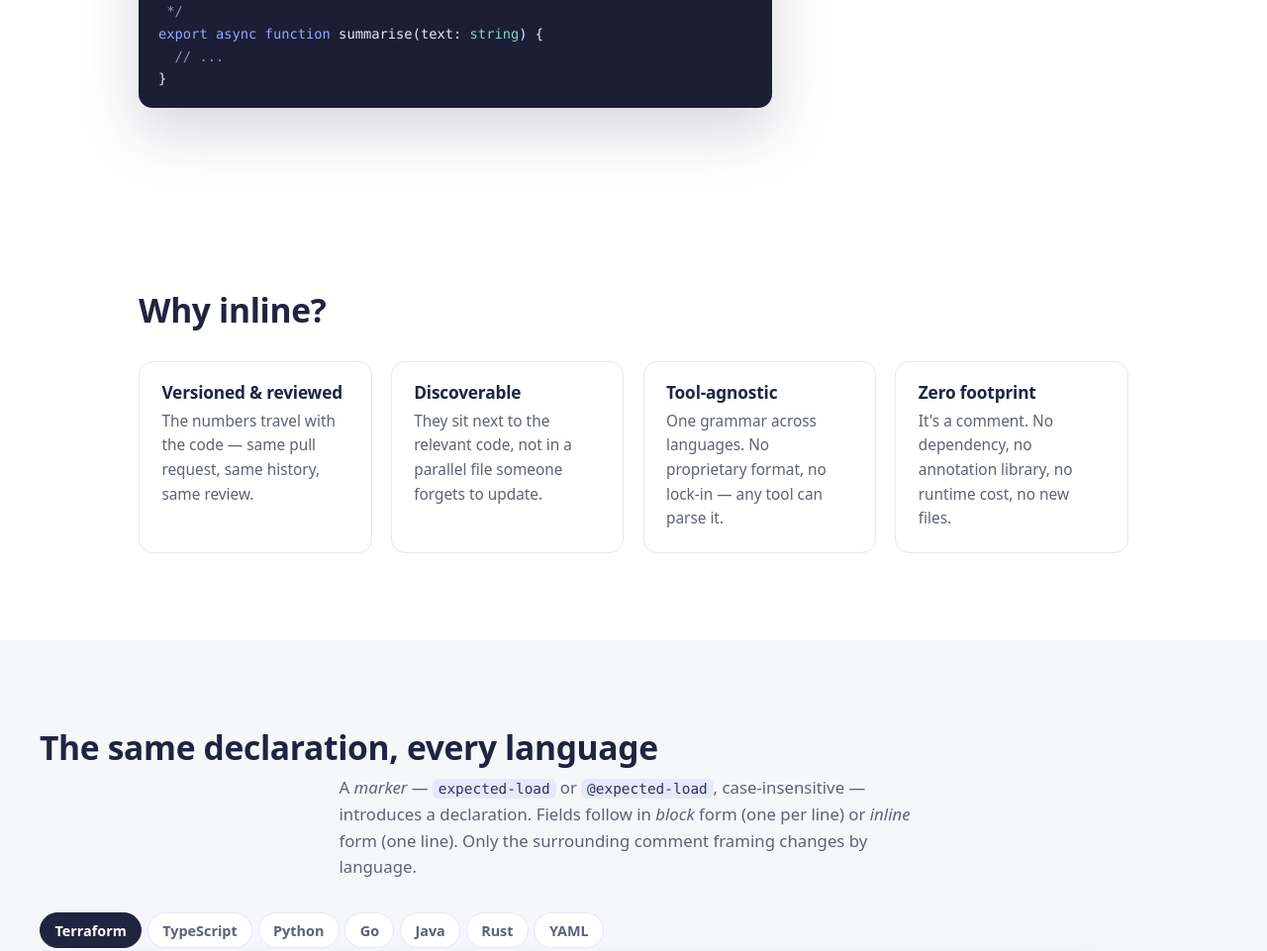
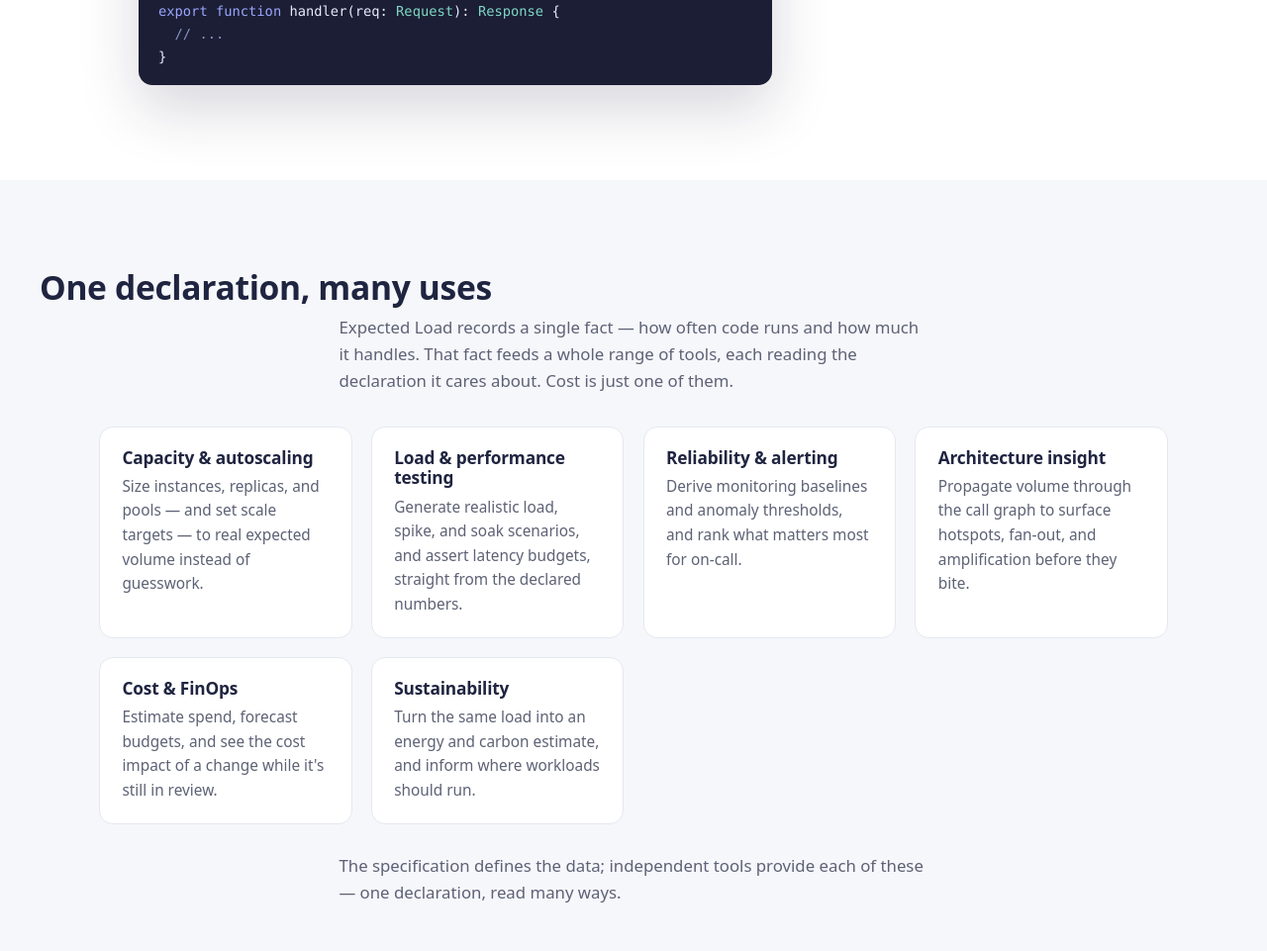
Before and after one commit to glenngillen/expected-load-spec, a plain HTML site: page site/index.html in a window 1280 px wide. Shown: the part 803-1764 px from the top of the page at 99% size. Drawn offline with Linux system fonts and the light colour scheme.

Commit message:
Reframe copy around the full range of uses, not just cost
Lead with "expected load" as one fact consumed by many tools. Add a
"many uses" section (capacity, load testing, reliability, architecture,
cost, sustainability) with cost as one of several, switch the hero example
to a generic service handler, and broaden the hero, meta, and README copy.

```diff
--- a/site/index.html
+++ b/site/index.html
@@ -4,9 +4,9 @@
   <meta charset="utf-8" />
   <meta name="viewport" content="width=device-width, initial-scale=1" />
   <title>Expected Load — an open convention for declaring runtime load in source</title>
-  <meta name="description" content="Expected Load is an open, vendor-neutral convention for declaring the expected runtime load — request volume, traffic, token usage — of code and infrastructure directly in source, as a structured comment." />
+  <meta name="description" content="Expected Load is an open, vendor-neutral convention for declaring how often code runs and how much it handles — directly in source, as a structured comment — so tools can plan capacity, generate load tests, estimate cost, and more." />
   <meta property="og:title" content="Expected Load Specification" />
-  <meta property="og:description" content="Declare expected runtime load in source. One uniform grammar across every language. Open and vendor-neutral." />
+  <meta property="og:description" content="Declare expected runtime load in source — one grammar across every language. Plan capacity, test realistically, estimate cost, and more. Open and vendor-neutral." />
   <meta property="og:type" content="website" />
   <link rel="stylesheet" href="styles.css" />
 </head>
@@ -16,6 +16,7 @@
       <span class="brand-name">Expected&nbsp;Load</span>
     </a>
     <nav class="site-nav">
+      <a href="#uses">Uses</a>
       <a href="#why">Why</a>
       <a href="#syntax">Syntax</a>
       <a href="#fields">Fields</a>
@@ -29,11 +30,12 @@
       <p class="eyebrow">Open specification · v1.0 · vendor-neutral</p>
       <h1>Declare expected load<br />where the code lives.</h1>
       <p class="lede">
-        Usage-based cost and capacity can't be read from code structure alone —
-        they depend on how often something runs and how much it processes.
-        <strong>Expected Load</strong> puts those numbers in a comment next to
-        the code, in one uniform shape across every language, so any tool can
-        read them.
+        How often a piece of code runs, and how much it handles, is something
+        the team knows but the codebase never records.
+        <strong>Expected Load</strong> writes it down — in a comment next to the
+        code, one uniform shape across every language — so any tool can plan
+        capacity, generate load tests, set alerts, estimate cost, and more from
+        a single source of truth.
       </p>
       <div class="cta-row">
         <a class="btn btn-primary" href="https://github.com/glenngillen/expected-load-spec/blob/main/SPEC.md">Read the specification</a>
@@ -41,17 +43,55 @@
       </div>
 
       <figure class="hero-code">
-        <figcaption>summarise.ts</figcaption>
+        <figcaption>api.ts</figcaption>
         <pre><code><span class="c">/**
  * <span class="t">@expected-load</span>
- *   <span class="k">monthly_calls</span>: <span class="n">100_000</span>
- *   <span class="k">avg_input_tokens</span>: <span class="n">1_200</span>
- *   <span class="k">avg_output_tokens</span>: <span class="n">400</span>
+ *   <span class="k">monthly_requests</span>: <span class="n">5_000_000</span>
+ *   <span class="k">request_duration_ms</span>: <span class="n">40</span>
  */</span>
-<span class="kw">export async function</span> summarise(text: <span class="ty">string</span>) {
+<span class="kw">export function</span> handler(req: <span class="ty">Request</span>): <span class="ty">Response</span> {
   <span class="c">// ...</span>
 }</code></pre>
       </figure>
+    </section>
+
+    <section id="uses" class="band band-alt">
+      <h2>One declaration, many uses</h2>
+      <p class="section-lede">
+        Expected Load records a single fact — how often code runs and how much
+        it handles. That fact feeds a whole range of tools, each reading the
+        declaration it cares about. Cost is just one of them.
+      </p>
+      <div class="grid">
+        <article>
+          <h3>Capacity &amp; autoscaling</h3>
+          <p>Size instances, replicas, and pools — and set scale targets — to real expected volume instead of guesswork.</p>
+        </article>
+        <article>
+          <h3>Load &amp; performance testing</h3>
+          <p>Generate realistic load, spike, and soak scenarios, and assert latency budgets, straight from the declared numbers.</p>
+        </article>
+        <article>
+          <h3>Reliability &amp; alerting</h3>
+          <p>Derive monitoring baselines and anomaly thresholds, and rank what matters most for on-call.</p>
+        </article>
+        <article>
+          <h3>Architecture insight</h3>
+          <p>Propagate volume through the call graph to surface hotspots, fan-out, and amplification before they bite.</p>
+        </article>
+        <article>
+          <h3>Cost &amp; FinOps</h3>
+          <p>Estimate spend, forecast budgets, and see the cost impact of a change while it's still in review.</p>
+        </article>
+        <article>
+          <h3>Sustainability</h3>
+          <p>Turn the same load into an energy and carbon estimate, and inform where workloads should run.</p>
+        </article>
+      </div>
+      <p class="section-lede uses-note">
+        The specification defines the data; independent tools provide each of
+        these — one declaration, read many ways.
+      </p>
     </section>
 
     <section id="why" class="band">
@@ -235,8 +275,9 @@
     <section id="consume" class="band band-alt">
       <h2>For tool authors</h2>
       <p class="section-lede">
-        A consumer reads a declaration in five steps — no host-language parser
-        required.
+        Whatever a tool does with the data — a capacity planner, a load-test
+        generator, a cost estimator, a linter — it reads a declaration in the
+        same five steps, with no host-language parser required.
       </p>
       <ol class="steps">
         <li><strong>Strip the framing.</strong> Remove the language's comment tokens (<code>#</code>, <code>//</code>, <code>/** … */</code>, <code>///</code>).</li>
--- a/site/styles.css
+++ b/site/styles.css
@@ -72,6 +72,7 @@ section { padding-inline: clamp(1rem, 4vw, 2.5rem); }
 .band-alt > * { max-width: var(--max); margin-inline: auto; }
 .band h2 { font-size: clamp(1.5rem, 3.5vw, 2.1rem); margin: 0 0 0.5rem; }
 .section-lede { color: var(--muted); max-width: 62ch; font-size: 1.05rem; margin-top: 0; }
+.uses-note { margin-top: 1.8rem; }
 
 /* ---------- Hero ---------- */
 .hero {
```
Also changed, not shown: 1 other file.
